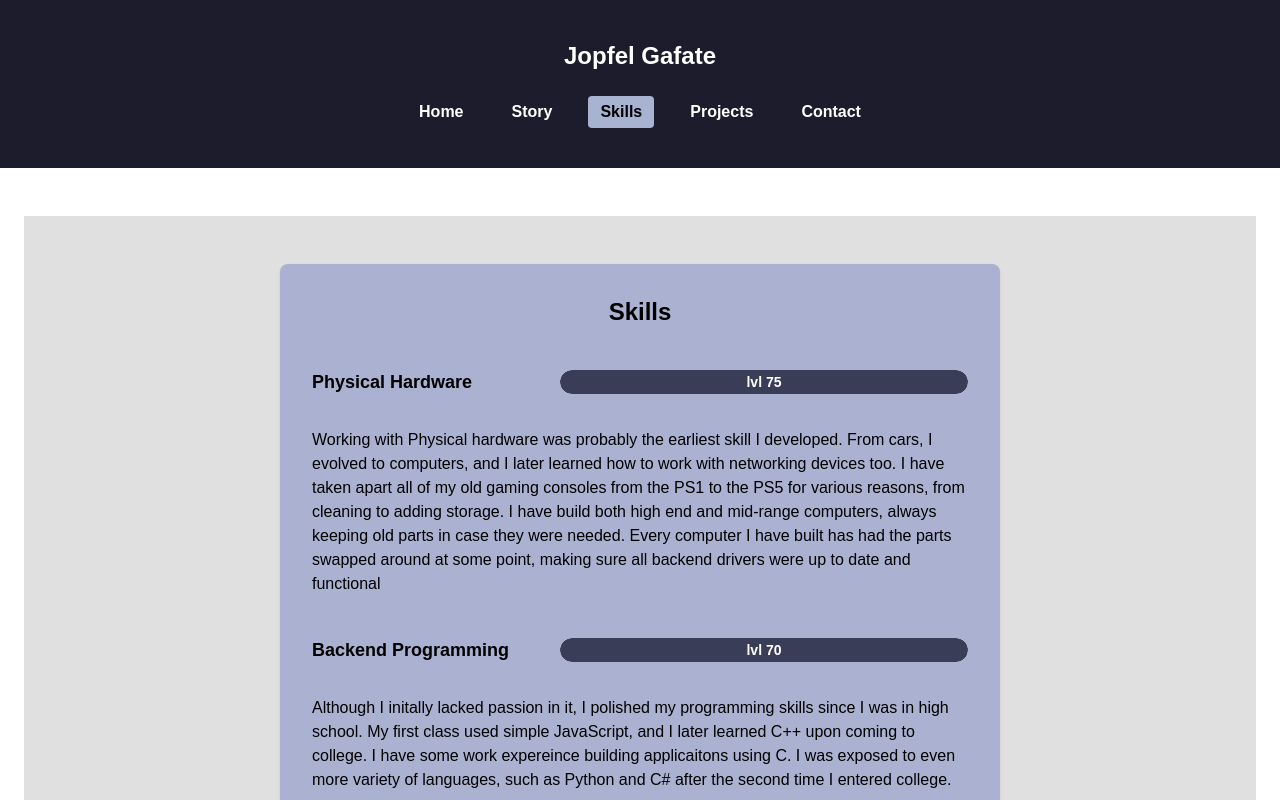
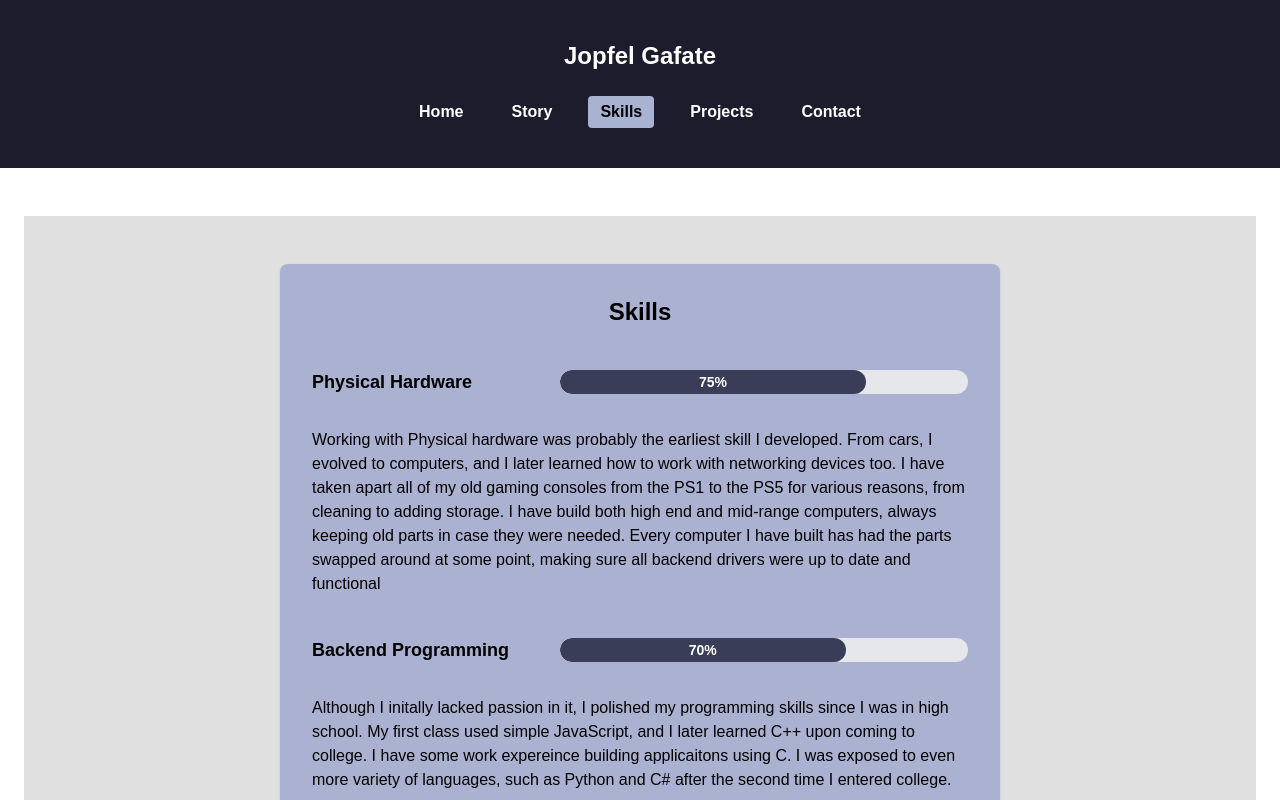
Before and after one commit to jooooooooooooooooo-web/gafate_nextjs_portfolio, a Next.js app: page /skills in a window 1280 px wide. Shown: the top 800 px of the page. Built offline with nearby package versions, Linux system fonts and the light colour scheme.

Commit message:
readme and skills edited

```diff
--- a/src/app/skills/page.tsx
+++ b/src/app/skills/page.tsx
@@ -1,3 +1,6 @@
+//Implements the same special card used in skills to a greater degree. Each project is sectioned off with their pictures
+//for readability
+
 type SkillQualities = {
   name: string
   value: number
@@ -14,13 +17,13 @@ function SCard({ name, value }: SkillQualities) {
         <div className="w-full bg-gray-200 rounded-full h-6 overflow-hidden">
           <div
             className="h-6 rounded-full flex items-center justify-center text-sm font-semibold text-white bg-[#3a3d58]"
-            style={{ width: `lvl ${value}` }}
+            style={{ width: `${value}%` }}
             role="progressbar"
             aria-valuenow={value}
             aria-valuemin={0}
             aria-valuemax={100}
           >
-            {value >= 15 ? `lvl ${value}` : null}
+            {value >= 15 ? `${value}%` : null}
           </div>
         </div>
       </div>
```
Also changed, not shown: 1 other file (tests, documents, lock files or other folders).
